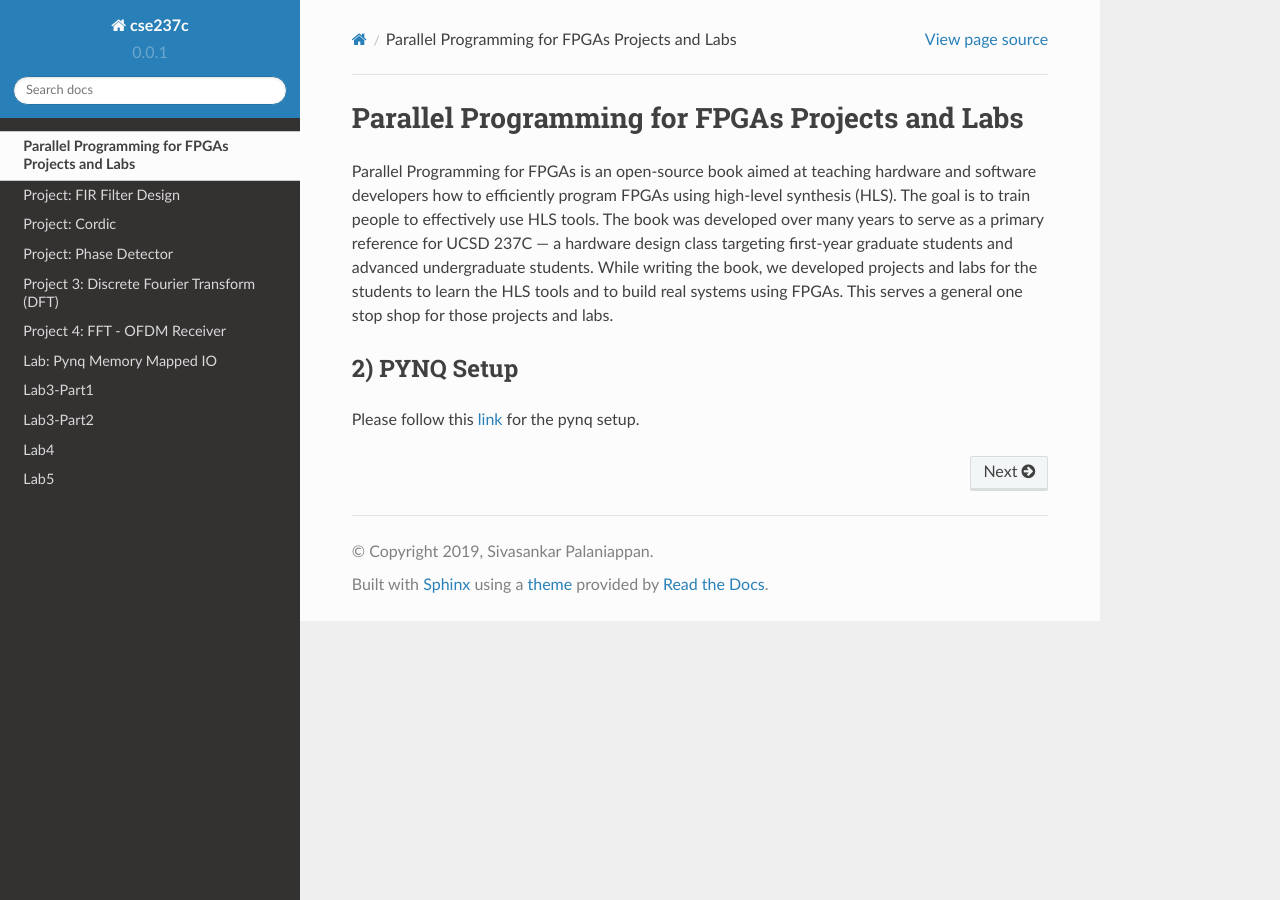
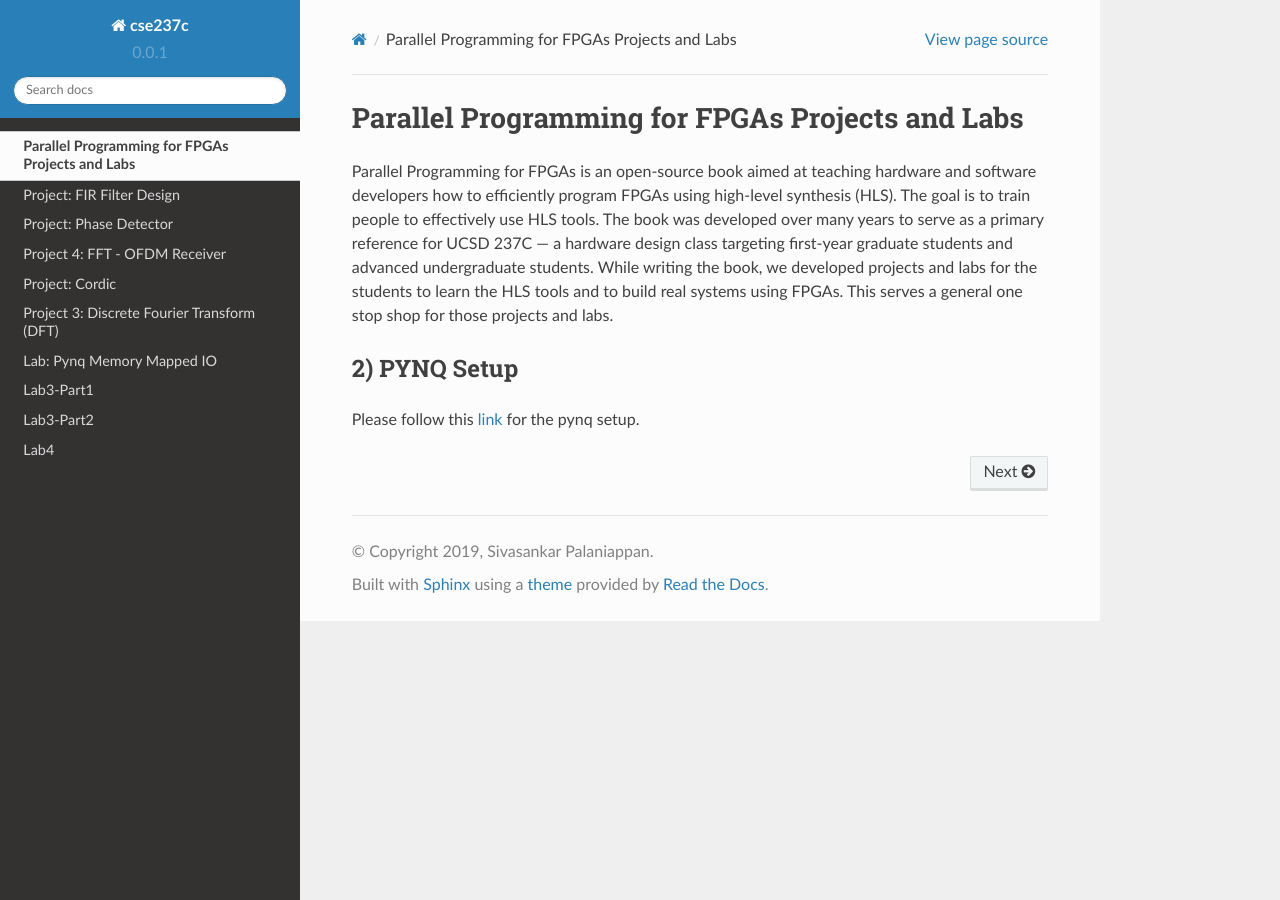
Before and after one commit to roumenguha/cse237crtd, a Sphinx documentation site: the page built from docs/index.rst, in a window 1280 px wide. Built offline with Sphinx 7.4.7 and the Read the Docs theme 2.0.0, drawn with Linux system fonts in a browser that asks for light colours; some of the changed lines change nothing that is shown.

Commit message:
Modified names

```diff
--- a/docs/index.rst
+++ b/docs/index.rst
@@ -18,13 +18,12 @@
    :hidden:
 
    self
-   project1
-   project5
-   project2
-   project3
-   project4
-   PYNQ-example
-   axidma
-   axidma2
-   pl-ps_interrupt
-   Lab5.ipynb
+   FIR
+   CORDIC
+   DFT
+   FFT
+   PHASE_DETECTOR
+   AXI_LITE
+   AXIS1
+   AXIS2
+   INTERRUPT
```
Also changed, not shown: docs/AXIS1.rst (renamed from docs/axidma.rst), docs/AXIS2.rst (renamed from docs/axidma2.rst), docs/AXI_LITE.rst (renamed from docs/PYNQ-example.rst), docs/CORDIC.rst (renamed from docs/project2.rst), docs/DFT.rst (renamed from docs/project4.rst), docs/FFT.rst (renamed from docs/project5.rst), docs/FIR.rst (renamed from docs/project1.rst), docs/INTERRUPT.rst (renamed from docs/pl-ps_interrupt.rst), docs/PHASE_DETECTOR.rst (renamed from docs/project3.rst).
